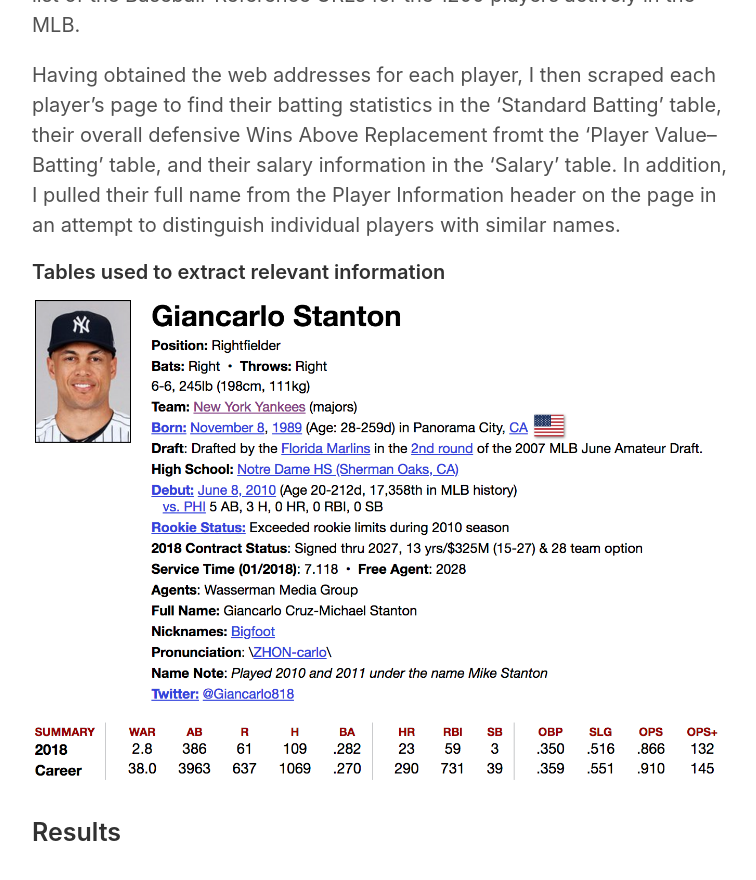
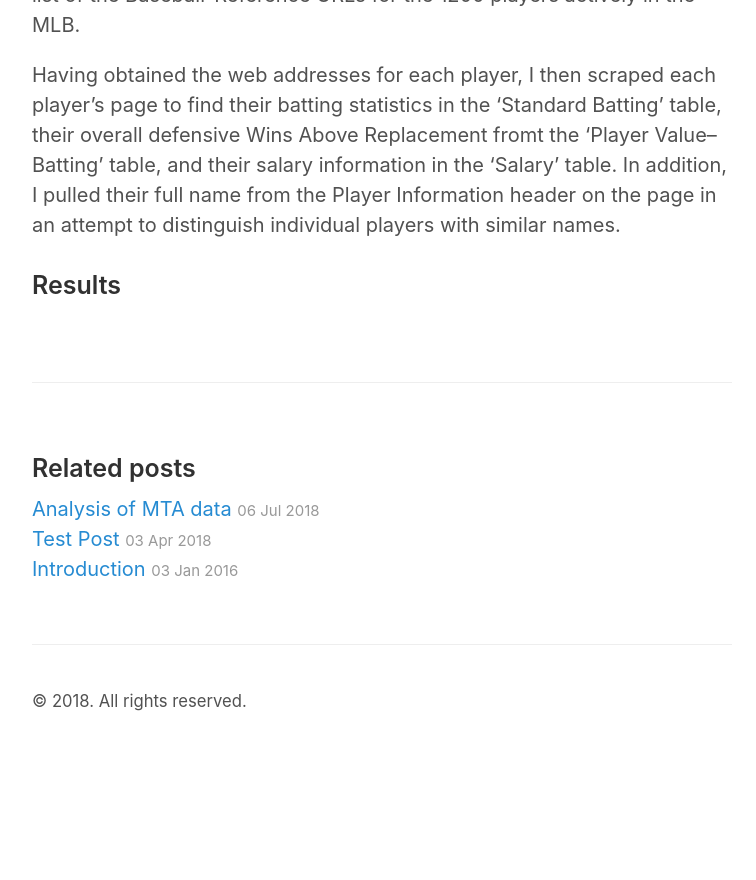
Before and after one commit to brendenrossin/brendenrossin.github.io, a Jekyll site: the page built from _posts/2018-07-25-project-luther.md, in a window 1280 px wide and 900 px high, scrolled down 1051 px. Shown: the top 880 px of the window, without its empty margins (258-1014 px from the left). Built offline with Jekyll 4.4.1, drawn with Linux system fonts in a browser that asks for light colours; after the commit the page ends 1806 px from its top, so only the background shows below that.

Commit message:
done with trying pictures for now

```diff
--- a/_posts/2018-07-25-project-luther.md
+++ b/_posts/2018-07-25-project-luther.md
@@ -15,8 +15,6 @@ In order to create my model, I first had to gather the necessary data involved,
 
 Having obtained the web addresses for each player, I then scraped each player's page to find their batting statistics in the 'Standard Batting' table, their overall defensive Wins Above Replacement fromt the 'Player Value--Batting' table, and their salary information in the 'Salary' table. In addition, I pulled their full name from the Player Information header on the page in an attempt to distinguish individual players with similar names.
 
-##### Tables used to extract relevant information
-![Image Missing]({{"/assets/Giancarlo Stanton.png"|https://github.com/brendenrossin/brendenrossin.github.io/blob/master/assets/Screen%20Shot%202018-07-25%20at%205.33.35%20PM.png}})
 
 
 ### Results
```
